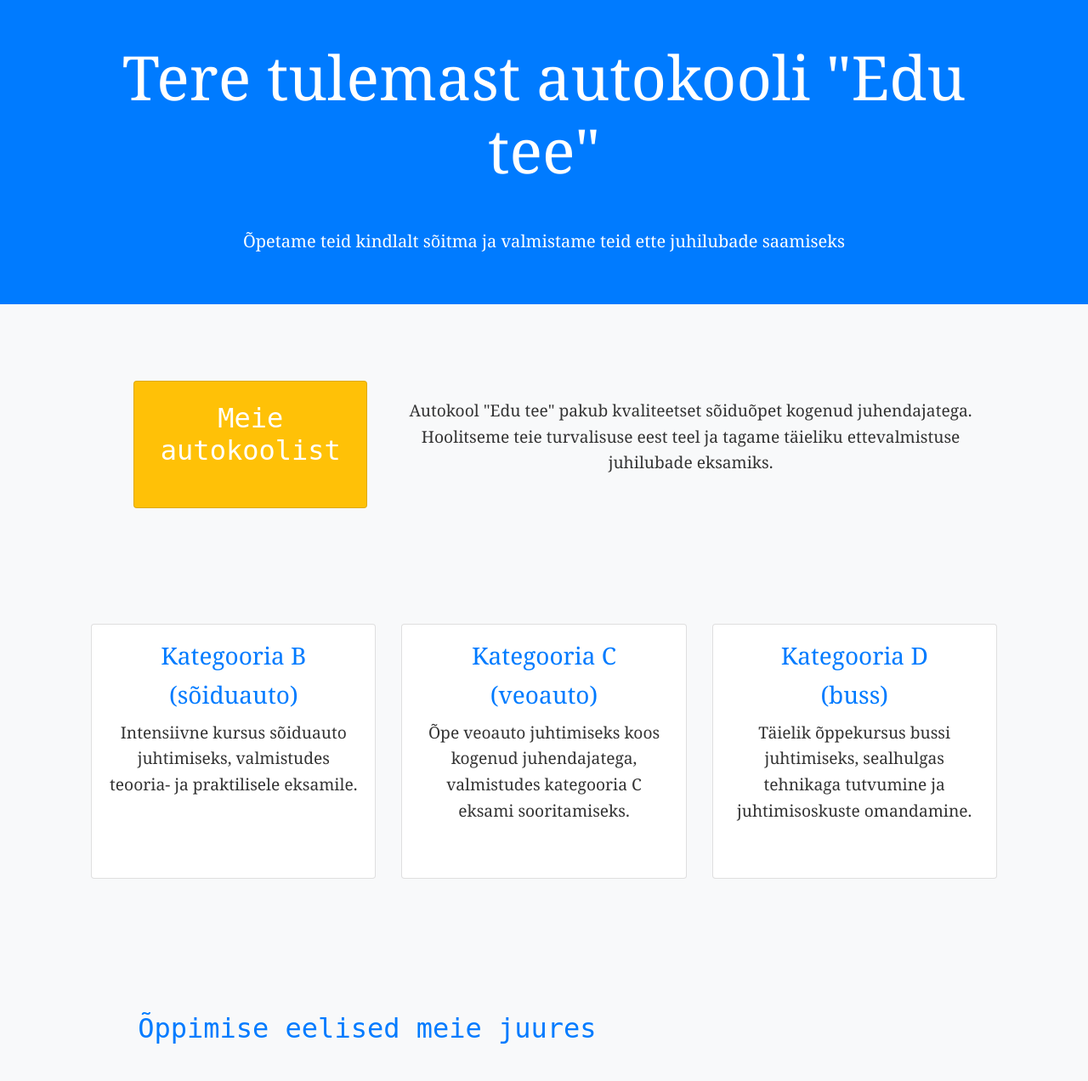
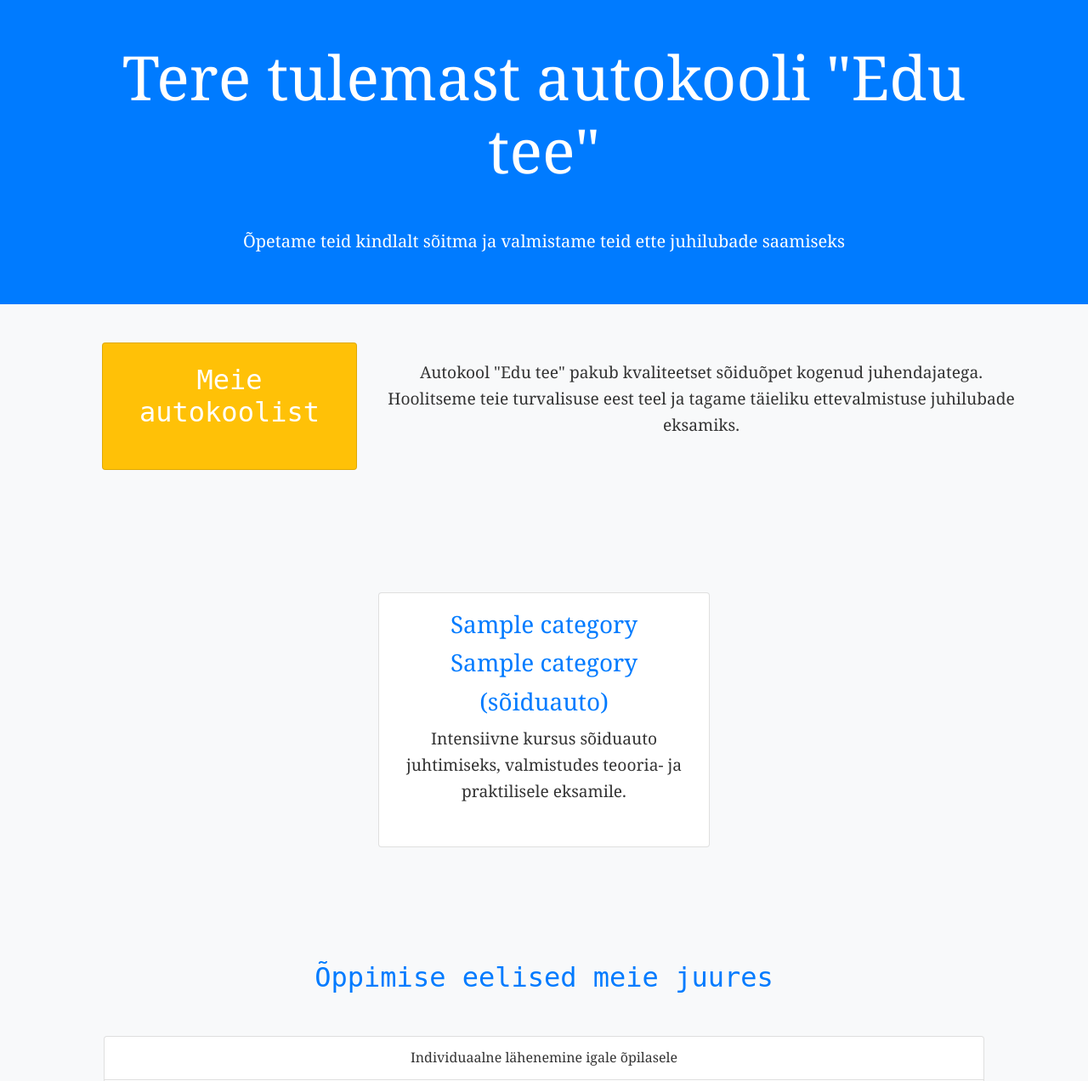
Before and after one commit to Lovehansa046/AutoKool_PHP, a PHP site: page / in a window 1280 px wide. Shown: the part 125-1397 px from the top of the page at 85% size. Run offline with PHP 8.4, Linux system fonts and the light colour scheme; tables that the repository leaves empty or names only in its code hold one stand-in row (values such as "Sample post").

Commit message:
AKPHP-17 - создание главной страницы используя php

```diff
--- a/controller/Controller.php
+++ b/controller/Controller.php
@@ -5,7 +5,7 @@ class Controller
 
     public static function startSite()
     {
-        $arr = News::getLast3News();
+        $arr = Category::getAllCategory();
         include_once 'view/start.php';
     }
 
@@ -19,6 +19,12 @@ class Controller
     {
         $arr = Category::getAllCategory();
         include_once 'view/category_CarSchool.php';
+    }
+
+    public static function categoryInfo()
+    {
+        $arr = Category::getAllCategory();
+        include_once 'view/category_info.php';
     }
 
     public static function allNews()
--- /dev/null
+++ b/view/category_info.php
@@ -0,0 +1,66 @@
+<?php
+
+//echo "<li class='submenuunit'><a href='all'>KÕIK</a></li><br>";
+foreach ($arr as $value) {
+    echo "<div class='col-md-4 mb-4'>
+                <div class='card category-card'>
+                    <div class='card-body'>
+                        <h3 class='card-title'  href='category?id=" . $value['id'] . "'>" . $value['name'] . "</h3>
+                        <h3 class='card-title'>" . $value['name'] . "</h3>
+                        <h3 class='card-title'>(sõiduauto)</h3>
+                        <p class='card-text'>Intensiivne kursus sõiduauto juhtimiseks, valmistudes teooria- ja praktilisele
+                            eksamile.</p>
+                    </div>
+                </div>
+            </div>";
+
+}
+
+echo "<main class='container py-5'>
+    <section id='benefits' class='mb-5'>
+        <div class='container container-primary'>
+            <h2 class='text-primary mb-4'>Õppimise eelised meie juures</h2>
+            <ul class='list-group'>
+                <li class='list-group-item'>Individuaalne lähenemine igale õpilasele</li>
+                <li class='list-group-item'>Kogenud ja sõbralikud juhendajad</li>
+                <li class='list-group-item'>Vastutulelik õppegraafik</li>
+                <li class='list-group-item'>Kaasaegsed autod ja varustus</li>
+                <li class='list-group-item'>Abi teooria- ja praktilise eksami ettevalmistamisel</li>
+            </ul>
+        </div>
+    </section>
+
+    <section id='contact' class='mb-5'>
+        <div class='container container-primary'>
+            <h2 class='text-primary mb-4 contact-info'>Kontaktandmed</h2>
+            <ul class='list-group'>
+                <li class='list-group-item'>Aadress: Kesk tn 123, Tallinn</li>
+                <li class='list-group-item'>Telefon: +372 123 456-78-90</li>
+                <li class='list-group-item'>E-post: info@auto-kool.ee</li>
+            </ul>
+        </div>
+    </section>
+</main>";
+
+?>
+
+<!--            <div class='col-md-4 mb-4">-->
+<!--                <div class='card category-card">-->
+<!--                    <div class='card-body">-->
+<!--                        <h3 class='card-title">Kategooria C</h3>-->
+<!--                        <h3 class='card-title">(veoauto)</h3>-->
+<!--                        <p class='card-text">Õpe veoauto juhtimiseks koos kogenud juhendajatega, valmistudes kategooria C-->
+<!--                            eksami sooritamiseks.</p>-->
+<!--                    </div>-->
+<!--                </div>-->
+<!--            </div>-->
+<!--            <div class='col-md-4 mb-4">-->
+<!--                <div class='card category-card">-->
+<!--                    <div class='card-body">-->
+<!--                        <h3 class='card-title">Kategooria D</h3>-->
+<!--                        <h3 class='card-title">(buss)</h3>-->
+<!--                        <p class='card-text">Täielik õppekursus bussi juhtimiseks, sealhulgas tehnikaga tutvumine ja-->
+<!--                            juhtimisoskuste omandamine.</p>-->
+<!--                    </div>-->
+<!--                </div>-->
+<!--            </div>-->
--- a/view/layout.php
+++ b/view/layout.php
@@ -18,7 +18,7 @@
 <body>
 
 <nav class="navbar navbar-expand-lg navbar-light bg-light">
-    <a class="navbar-brand" href="#">AutoKool</a>
+    <a class="navbar-brand" href="index.php">AutoKool</a>
     <button class="navbar-toggler" type="button" data-toggle="collapse" data-target="#navbarSupportedContent"
             aria-controls="navbarSupportedContent" aria-expanded="false" aria-label="Toggle navigation">
         <span class="navbar-toggler-icon"></span>
@@ -55,89 +55,23 @@
     </div>
 </nav>
 
-<header class="bg-primary text-white py-5">
-    <div class="container text-center">
-        <h1 class="display-3 head-text">Tere tulemast autokooli "Edu tee"</h1>
-        <p class="lead">Õpetame teid kindlalt sõitma ja valmistame teid ette juhilubade saamiseks</p>
-    </div>
-</header>
 
-<main class="container py-5">
-    <section id="about" class="mb-5">
-        <div class="container container-about">
-            <div class="col-md-4 mb-4 text-center">
-                <div class="card-body">
-                    <div style="height: 150px; justify-content: center" class="card bg-warning">
-                        <h2 class="text-white mb-4">Meie autokoolist</h2>
-                    </div>
-                </div>
-            </div>
+<!--Content-->
+<!--<section>-->
+<!--    <div>-->
+        <?php
+        if (isset($content)) {
+            echo $content;
+        } else {
+            echo '<h1>Content is gone!</h1>';
+        }
+        ?>
 
-            <p class="text">Autokool "Edu tee" pakub kvaliteetset sõiduõpet kogenud juhendajatega. Hoolitseme teie turvalisuse
-                eest teel ja tagame täieliku ettevalmistuse juhilubade eksamiks.</p>
-        </div>
-    </section>
 
-    <section id="courses" class="text-center mb-5">
-        <div class="row align-items-start justify-content-center">
-            <div class="col-md-4 mb-4">
-                <div class="card category-card">
-                    <div class="card-body">
-                        <h3 class="card-title">Kategooria B </h3>
-                        <h3 class="card-title">(sõiduauto)</h3>
+<!--    </div>-->
+<!--</section>-->
 
-                        <p class="card-text">Intensiivne kursus sõiduauto juhtimiseks, valmistudes teooria- ja praktilisele
-                            eksamile.</p>
-                    </div>
-                </div>
-            </div>
-            <div class="col-md-4 mb-4">
-                <div class="card category-card">
-                    <div class="card-body">
-                        <h3 class="card-title">Kategooria C</h3>
-                        <h3 class="card-title">(veoauto)</h3>
-                        <p class="card-text">Õpe veoauto juhtimiseks koos kogenud juhendajatega, valmistudes kategooria C
-                            eksami sooritamiseks.</p>
-                    </div>
-                </div>
-            </div>
-            <div class="col-md-4 mb-4">
-                <div class="card category-card">
-                    <div class="card-body">
-                        <h3 class="card-title">Kategooria D</h3>
-                        <h3 class="card-title">(buss)</h3>
-                        <p class="card-text">Täielik õppekursus bussi juhtimiseks, sealhulgas tehnikaga tutvumine ja
-                            juhtimisoskuste omandamine.</p>
-                    </div>
-                </div>
-            </div>
-        </div>
-    </section>
-
-    <section id="benefits" class="mb-5">
-        <div class="container container-primary">
-            <h2 class="text-primary mb-4">Õppimise eelised meie juures</h2>
-            <ul class="list-group">
-                <li class="list-group-item">Individuaalne lähenemine igale õpilasele</li>
-                <li class="list-group-item">Kogenud ja sõbralikud juhendajad</li>
-                <li class="list-group-item">Vastutulelik õppegraafik</li>
-                <li class="list-group-item">Kaasaegsed autod ja varustus</li>
-                <li class="list-group-item">Abi teooria- ja praktilise eksami ettevalmistamisel</li>
-            </ul>
-        </div>
-    </section>
-
-    <section id="contact" class="mb-5">
-        <div class="container container-primary">
-            <h2 class="text-primary mb-4 contact-info">Kontaktandmed</h2>
-            <ul class="list-group">
-                <li class="list-group-item">Aadress: Kesk tn 123, Tallinn</li>
-                <li class="list-group-item">Telefon: +372 123 456-78-90</li>
-                <li class="list-group-item">E-post: info@auto-kool.ee</li>
-            </ul>
-        </div>
-    </section>
-</main>
+<!--Content-->
 
 <footer class="bg-primary text-white text-center py-4">
     <p>&copy; 2024 Autokool "Edu tee". Kõik õigused kaitstud.</p>
--- a/view/start.php
+++ b/view/start.php
@@ -1,14 +1,39 @@
 <?php
 ob_start();
 ?>
-<h1>TOP 3 UUDIST</h1>
-<br>
+<header class="bg-primary text-white py-5">
+    <div class="container text-center">
+        <h1 class="display-3 head-text">Tere tulemast autokooli "Edu tee"</h1>
+        <p class="lead">Õpetame teid kindlalt sõitma ja valmistame teid ette juhilubade saamiseks</p>
+    </div>
+</header>
+
+<section id="about" class="mb-5">
+    <div class=" container container-about">
+        <div class="col-md-4 mb-4 text-center">
+            <div class=" card-body">
+                <div style="height: 150px; justify-content: center" class="card bg-warning">
+                    <h2 class="text-white mb-4">Meie autokoolist</h2>
+                </div>
+            </div>
+        </div>
+
+        <p class="text">Autokool "Edu tee" pakub kvaliteetset sõiduõpet kogenud juhendajatega. Hoolitseme
+            teie turvalisuse
+            eest teel ja tagame täieliku ettevalmistuse juhilubade eksamiks.</p>
+    </div>
+</section>
+
+
 <?php
-
-ViewNews::newsByCategory($arr);
-
+echo "<section id='courses' class='text-center mb-5'>";
+echo "<div class='row align-items-start justify-content-center'>";
+Controller::categoryInfo();
+echo "</div>";
+echo "</section>";
 $content = ob_get_clean();
 
+
+
 include_once 'view/layout.php';
-
 ?>
```
Also changed, not shown: model/Info.php (added, +84 -0 lines), view/ViewNews.php (+15 -0 lines).
